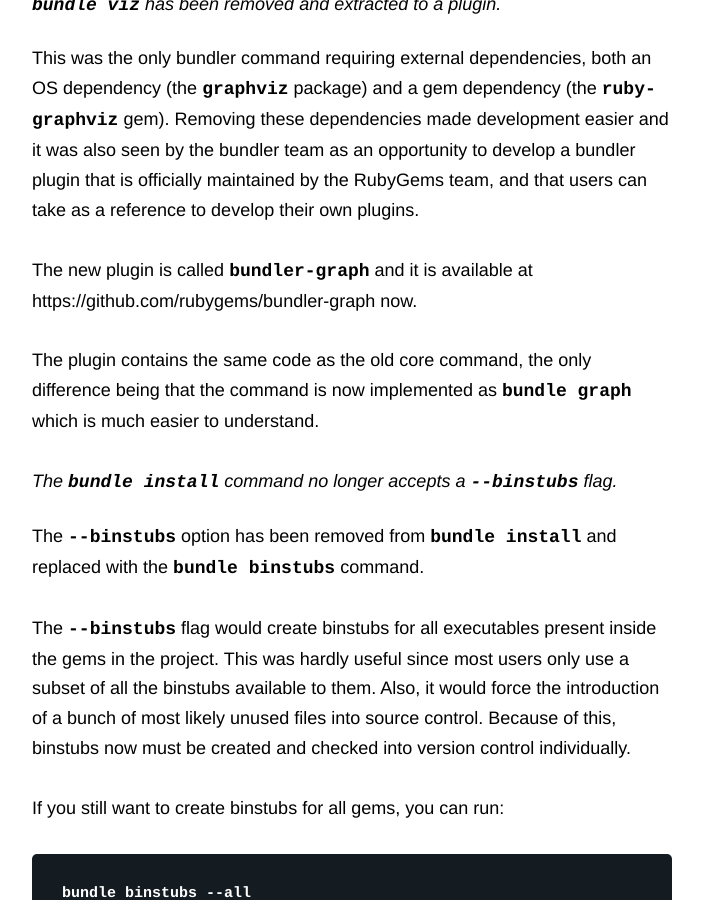
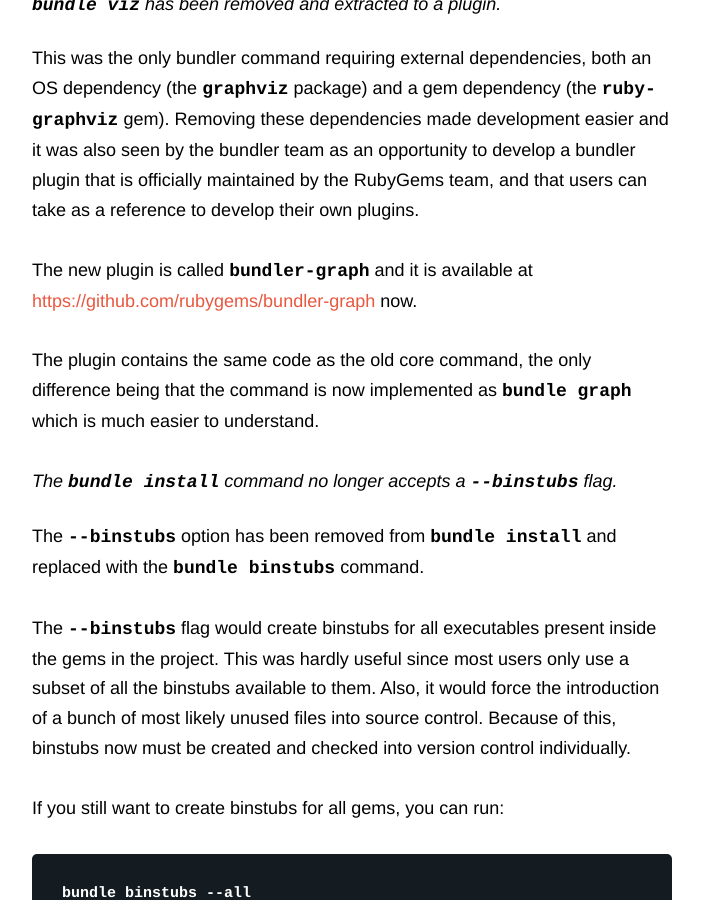
Before and after one commit to rubygems/rubygems.github.io, a Jekyll site: the page built from _posts/2025-12-03-upgrade-to-rubygems-bundler-4.md, in a window 1280 px wide and 900 px high, scrolled down 4067 px. Shown: the whole window, without its empty margins (438-1141 px from the left). Built offline with Jekyll 4.4.1, drawn with Linux system fonts in a browser that asks for light colours; comment, search, counter and statistics services are not loaded; some of the changed lines change nothing that is shown.

Commit message:
Use anchor tag

```diff
--- a/_posts/2025-12-03-upgrade-to-rubygems-bundler-4.md
+++ b/_posts/2025-12-03-upgrade-to-rubygems-bundler-4.md
@@ -90,7 +90,7 @@ This magic has been removed from Bundler 4, and you now explicitly need to confi
 
 This was the only bundler command requiring external dependencies, both an OS dependency (the `graphviz` package) and a gem dependency (the `ruby-graphviz` gem). Removing these dependencies made development easier and it was also seen by the bundler team as an opportunity to develop a bundler plugin that is officially maintained by the RubyGems team, and that users can take as a reference to develop their own plugins.
 
-The new plugin is called `bundler-graph` and it is available at https://github.com/rubygems/bundler-graph now.
+The new plugin is called `bundler-graph` and it is available at [https://github.com/rubygems/bundler-graph](https://github.com/rubygems/bundler-graph) now.
 
 The plugin contains the same code as the old core command, the only difference being that the command is now implemented as `bundle graph` which is much easier to understand.
 
```
